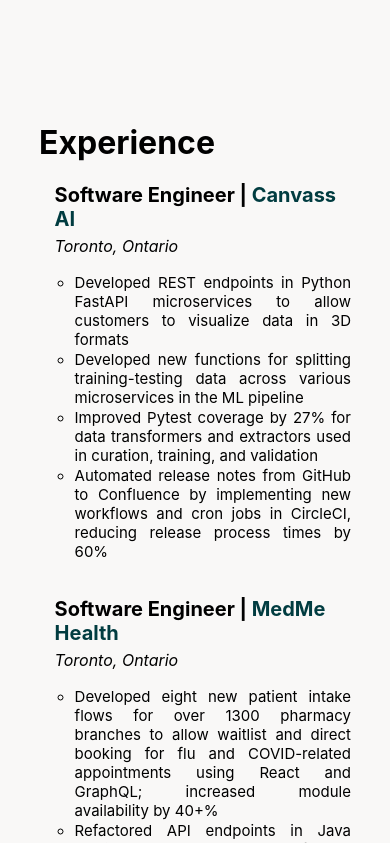
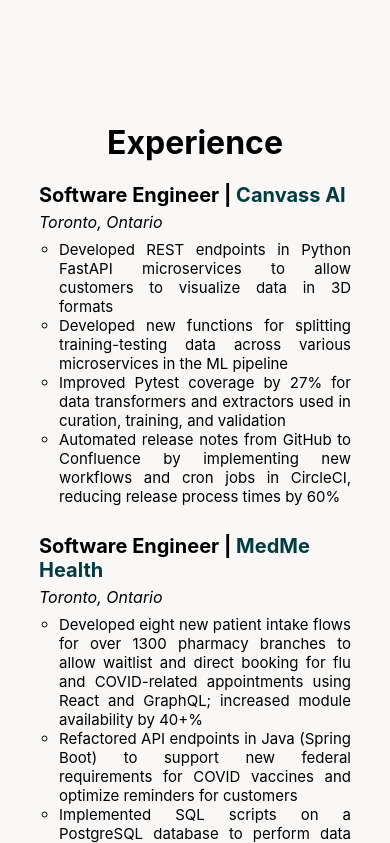
Before and after one commit to padmaashini/portfolio-website, a React (Create React App) app: page / in a window 390 px wide. Shown: the part 1461-2304 px from the top of the page. Built offline with nearby package versions, Linux system fonts and the light colour scheme.

Commit message:
Made Experience component more responsive

```diff
--- a/public/index.html
+++ b/public/index.html
@@ -7,7 +7,7 @@
     <meta name="theme-color" content="#000000" />
     <meta
       name="description"
-      content="Web site created using create-react-app"
+      content="Padmaashini Sukumaran Portfolio Website"
     />
     <link rel="apple-touch-icon" href="%PUBLIC_URL%/logo192.png" />
     <!--
@@ -24,7 +24,7 @@
       work correctly both with client-side routing and a non-root public URL.
       Learn how to configure a non-root public URL by running `npm run build`.
     -->
-    <title>React App</title>
+    <title>Padmaashini Sukumaran</title>
   </head>
   <body>
     <noscript>You need to enable JavaScript to run this app.</noscript>
--- a/src/App.js
+++ b/src/App.js
@@ -1,4 +1,3 @@
-import logo from './logo.svg';
 import './App.css';
 import styled from 'styled-components';
 import { ThemeProvider } from '@mui/material';
--- a/src/components/CompanyInfo/CompanyInfo.jsx
+++ b/src/components/CompanyInfo/CompanyInfo.jsx
@@ -1,44 +1,42 @@
 import React from 'react';
 
 import {
-    Container,
+    CompanyInfoContainer,
     StyledImage,
     InfoContainer,
+    ImageContainer,
     CompanyName,
     Position,
-    Text,
-    Location
+    Point,
+    Location,
+    UnOrderedList
 } from './CompanyInfo.styles'
 
 const CompanyInfo = ({ company }) => {
     const { position, name, image, location, points } = company;
 
     return (
-        <Container>
-            <div style={{marginRight: "5%"}}>
+        <CompanyInfoContainer>
+            <ImageContainer>
                 <StyledImage src={image} />
-            </div>
+            </ImageContainer>
             <InfoContainer>
-                <span style={{marginBottom: '10px'}}>
                 <Position>
                     {`${position} | `}
                 </Position>
                 <CompanyName>
                     {name}
                 </CompanyName>
-                </span>
-                <Location><i>{location}</i></Location>
-                <ul style={{listStyleType: 'circle', textAlign: 'justify', paddingLeft: '20px'}}>
-                    {points.map(point => (
-                        <li key={point}>
-                            <Text>
+                <Location>{location}</Location>
+                <UnOrderedList>
+                    {points.map((point, index) => (
+                        <Point key={index}>
                             {point}
-                            </Text>
-                        </li>
+                        </Point>
                     ))}
-                </ul>
+                </UnOrderedList>
             </InfoContainer>
-        </Container>
+        </CompanyInfoContainer>
     )
 }
 
--- a/src/components/CompanyInfo/CompanyInfo.styles.js
+++ b/src/components/CompanyInfo/CompanyInfo.styles.js
@@ -1,41 +1,54 @@
 import styled from 'styled-components';
 
-export const Container = styled.div`
+export const CompanyInfoContainer = styled.div`
     display: flex;
     flex-direction: row;
-    justify-content: left;
     margin-bottom: 20px;
-`
-
-export const StyledImage = styled.img`
-    max-width: 300px;
-    border-radius: 10%;
+`;
+export const ImageContainer = styled.div`
     margin-right: 5%;
 
     @media screen and (max-width: 800px) {
         display: none;
         margin-right: 0%;
     }
-`
+`;
+
+export const StyledImage = styled.img`
+    max-width: 300px;
+    border-radius: 10%;
+`;
+
 export const InfoContainer = styled.div`
     text-align: left;
+`;
 
-`
 export const CompanyName = styled.h2`
     font-size: 20px;
     display: inline;
     margin: 0px;
     color: #013C40;
-`
+`;
+
 export const Position = styled.h2`
     font-size: 20px;
     display: inline;
     margin: 0px;
-`
-export const Location = styled.p`
+`;
+
+export const Location = styled.i`
     margin-top: 5px;
-`
-export const Text = styled.p`
+    display: block;
+`;
+
+export const Point = styled.li`
     font-size: 15px;
     margin: 0px;
-`
+`;
+
+export const UnOrderedList = styled.ul`
+    list-style-type: circle;
+    text-align: justify;
+    padding-left: 20px;
+    margin: 8px 0 8px 0;
+`;
--- a/src/components/Experience/Experience.styles.js
+++ b/src/components/Experience/Experience.styles.js
@@ -10,4 +10,7 @@
 
 export const Title = styled.h1`
     text-align: left;
+    @media screen and (max-width: 800px) {
+        text-align: center;
+    }
 `;
```
Also changed, not shown: 1 other file (tests, documents, lock files or other folders). Lines whose indentation alone changed are shown as unchanged.
